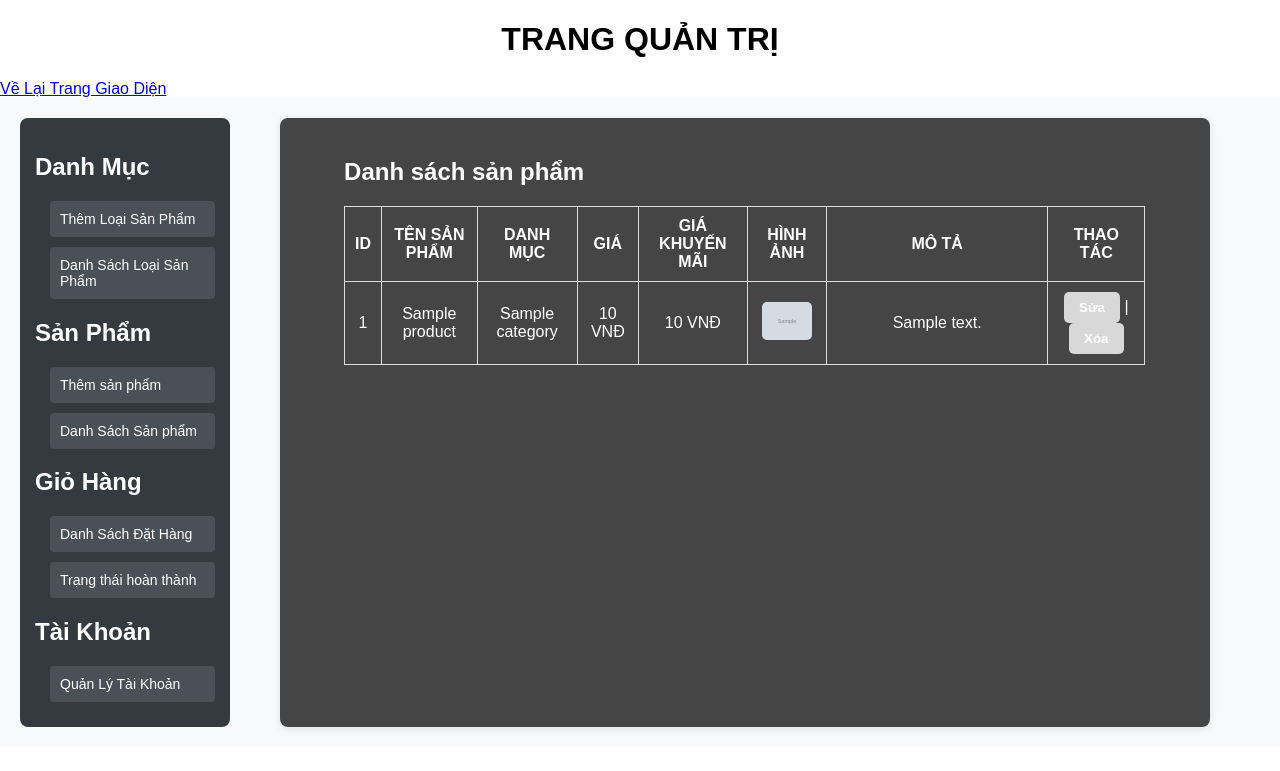
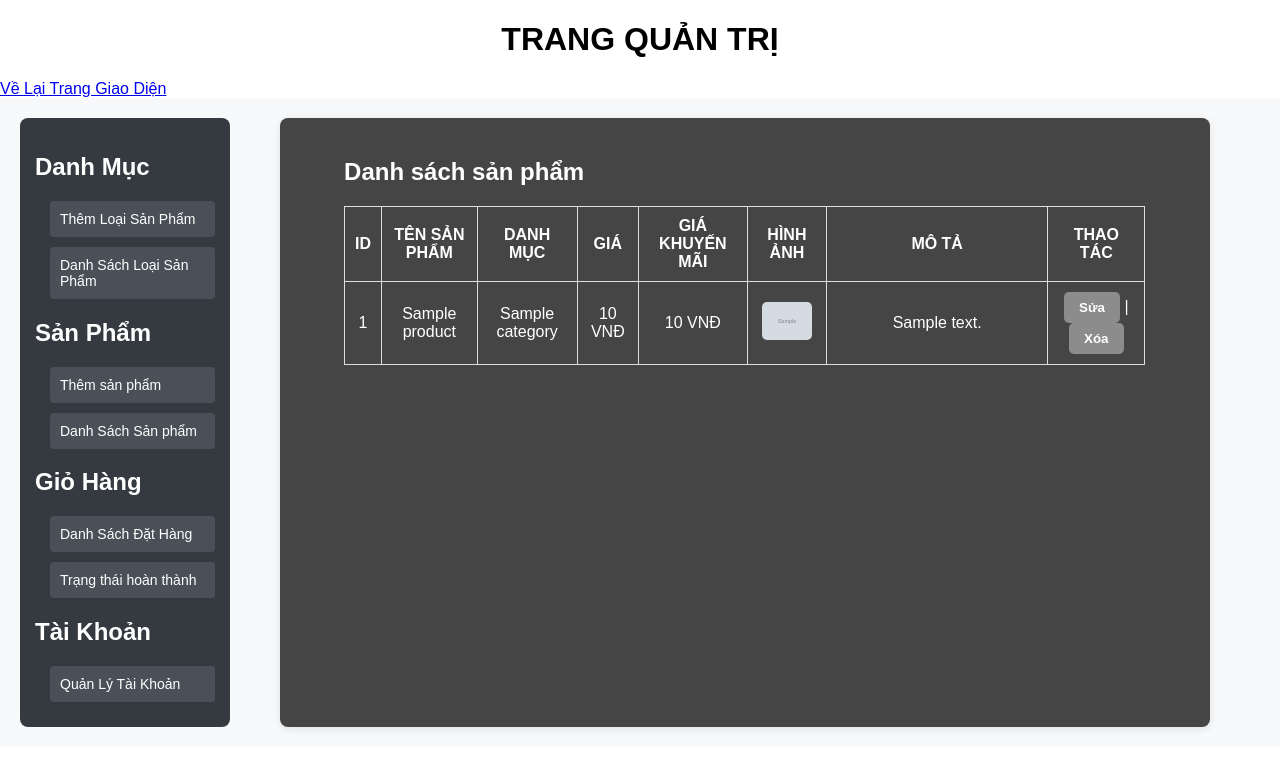
Before and after one commit to Meliodasad/D-n-1---Nh-m-7, a PHP site: page /productlist.php in a window 1280 px wide. Shown: the top 771 px of the page. Run offline with PHP 8.4, Linux system fonts and the light colour scheme; tables that the repository leaves empty or names only in its code hold one stand-in row (values such as "Sample post"); grey boxes marked "Sample" are stand-in pictures.

Commit message:
sua lai cac loi

```diff
--- a/admin/style.css
+++ b/admin/style.css
@@ -412,7 +412,7 @@ button.btn-edit, button.btn-delete {
 }
 
 button.btn-edit {
-    background-color: #d8d8d8;
+    background-color: #8c8c8c;
     color: white;
 }
 
@@ -421,7 +421,7 @@ button.btn-edit:hover {
 }
 
 button.btn-delete {
-    background-color: #d8d8d8;
+    background-color: #8c8c8c;
     color: white;
 }
 
```
